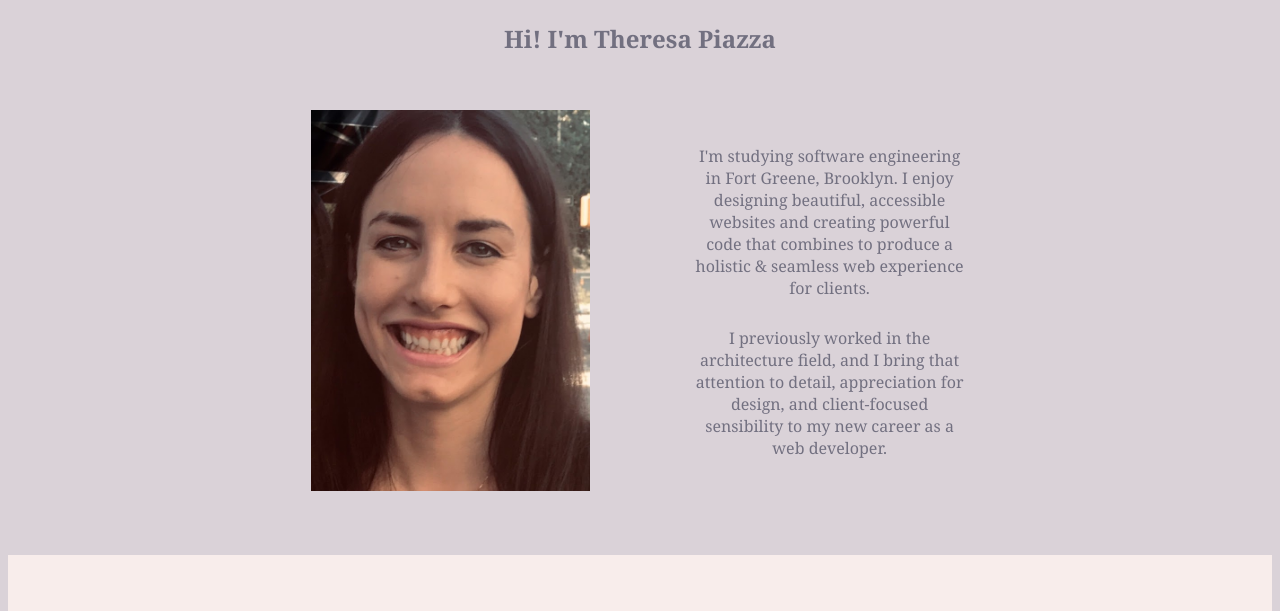
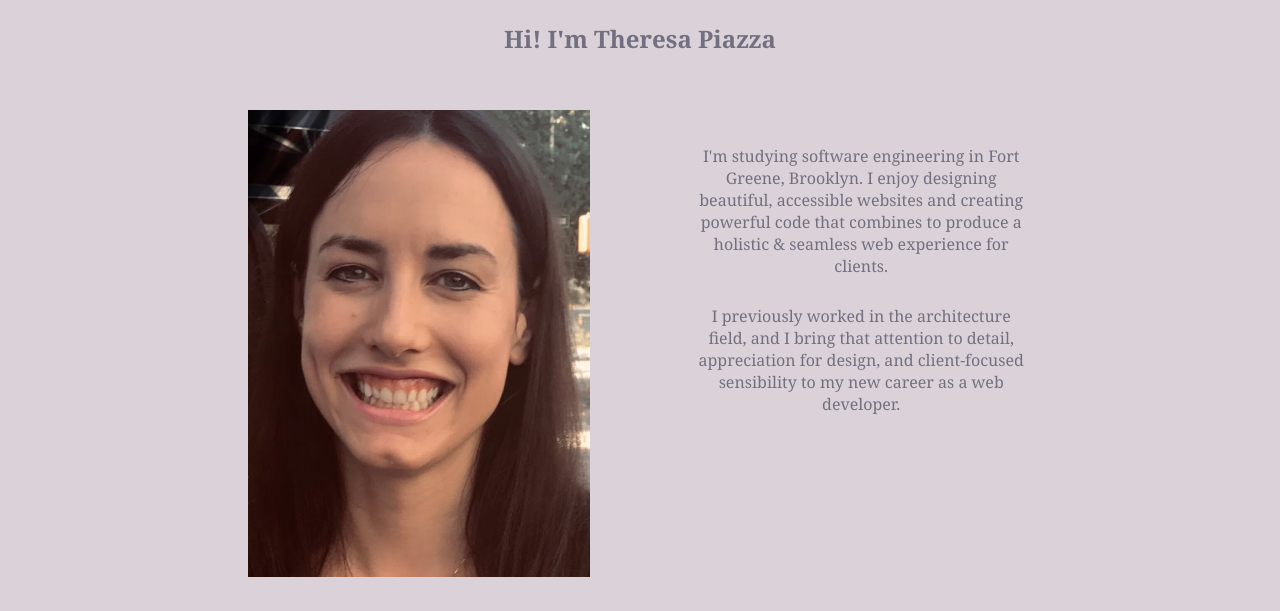
Before and after one commit to theresa-piazza/portfolio2, a plain HTML site: page index.html in a window 1280 px wide. Shown: the part 144-755 px from the top of the page. Drawn offline with Linux system fonts and the light colour scheme; a script that the page names is missing.

Commit message:
updated style.css

```diff
--- a/style.css
+++ b/style.css
@@ -156,8 +156,8 @@ img {
   }
 
   .wrapper {
-    padding-left: 20%;
-    padding-right: 20%
+    padding-left: 15%;
+    padding-right: 15%
   }
 
   .intro {
```
